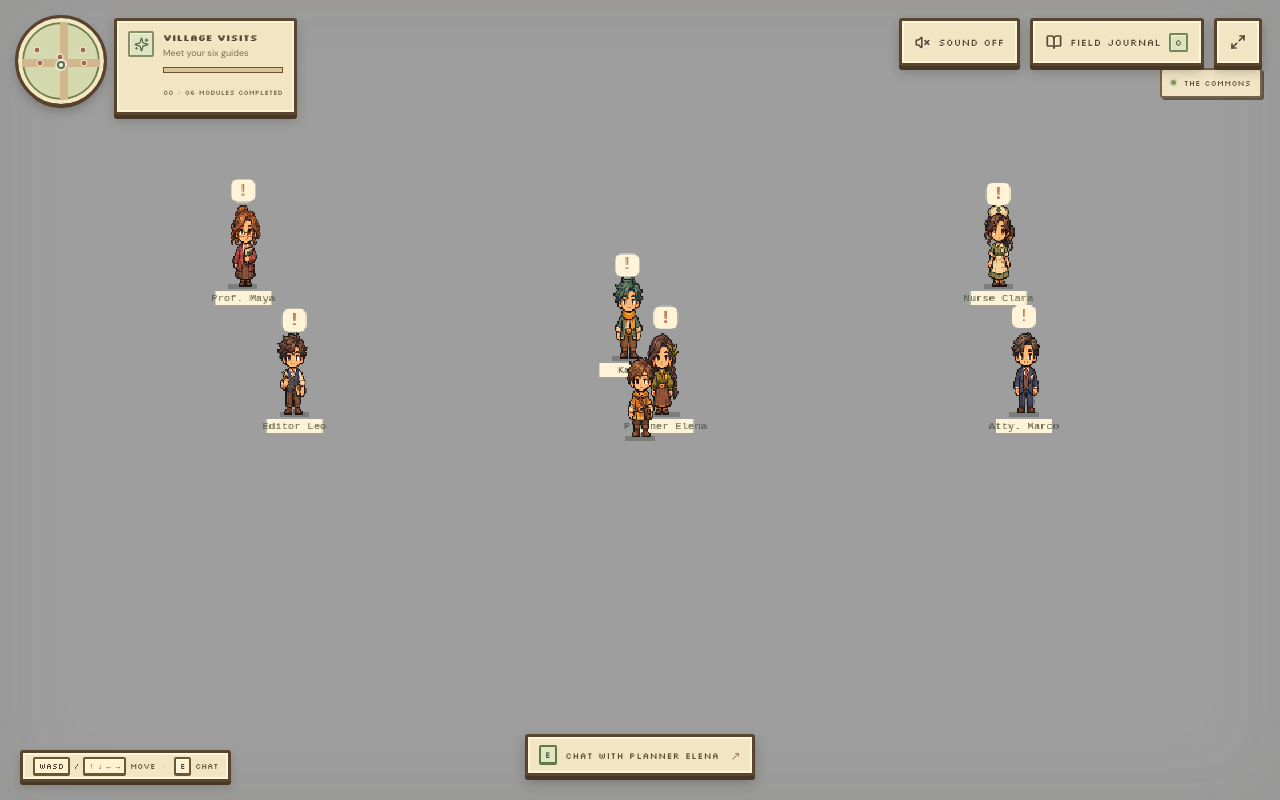
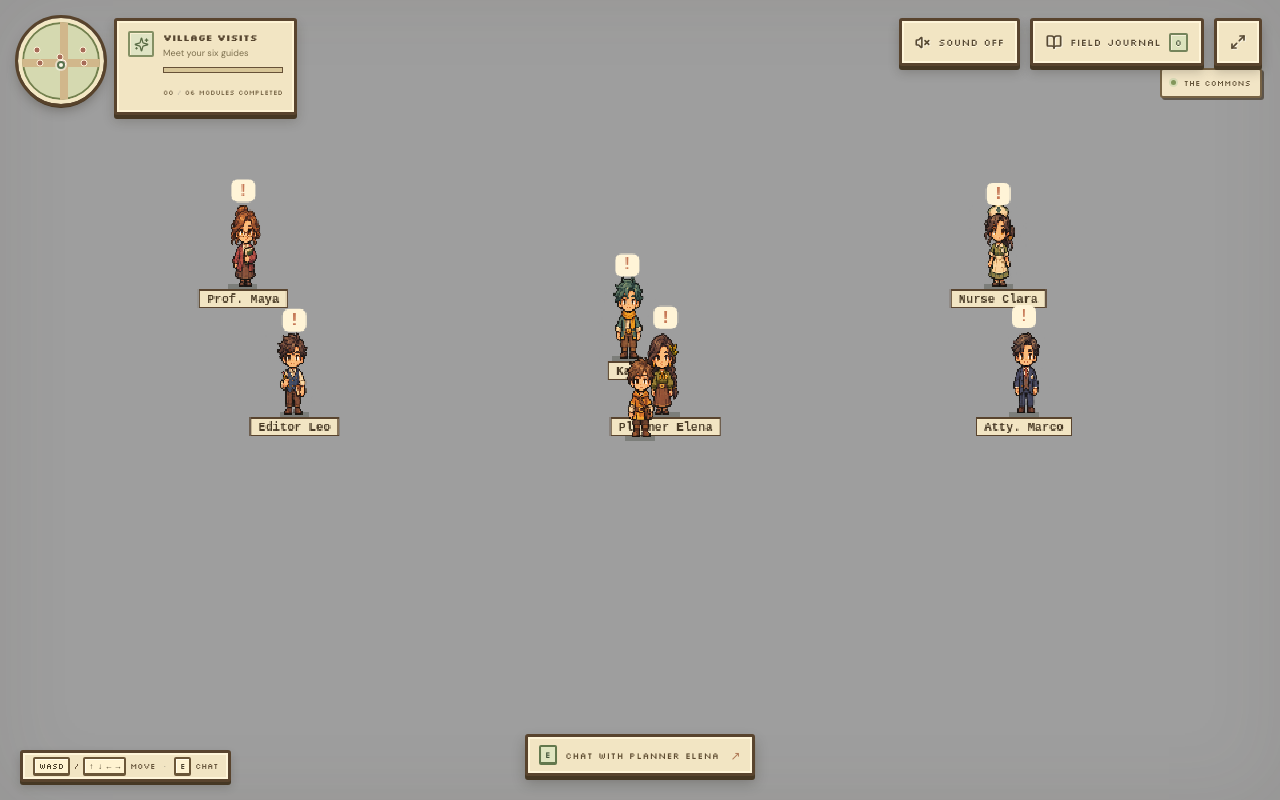
Before and after one commit to Mica02206/Gensoc, a React (Vite) app: page / in a window 1280 px wide. Built offline with nearby package versions, Linux system fonts and the light colour scheme.

Commit message:
Update Site source

```diff
--- a/src/components/GameCanvas.jsx
+++ b/src/components/GameCanvas.jsx
@@ -121,7 +121,11 @@ export default function GameCanvas({ completed, onNearby, onInteract, onPosition
           else drawPerson(ctx,x,y,m.outfit,m.skin,m.hair,1.55,0)
           const done=completed.includes(m.id), pulse=Math.sin(now/220 + m.id)*2
           rounded(ctx,x-9,y-81+pulse,18,17,5,done?'#718d66':'#fff4d7');ctx.fillStyle=done?'#fff8e8':'#c67957';ctx.font='bold 13px monospace';ctx.textAlign='center';ctx.fillText(done?'✓':'!',x,y-69+pulse)
-          ctx.fillStyle='#fff3d7';ctx.fillRect(x-21,y+2,42,11);ctx.fillStyle='#49513d';ctx.font='8px monospace';ctx.fillText(m.name,x,y+10)
+          ctx.font='bold 9px monospace';ctx.textAlign='center'
+          const labelWidth=Math.ceil(ctx.measureText(m.name).width)+10
+          ctx.fillStyle='#59442e';ctx.fillRect(x-labelWidth/2-1,y+1,labelWidth+2,14)
+          ctx.fillStyle='#f2e5c3';ctx.fillRect(x-labelWidth/2,y+2,labelWidth,12)
+          ctx.fillStyle='#463824';ctx.fillText(m.name,x,y+11)
         }
       })
       raf.current = requestAnimationFrame(draw)
```
